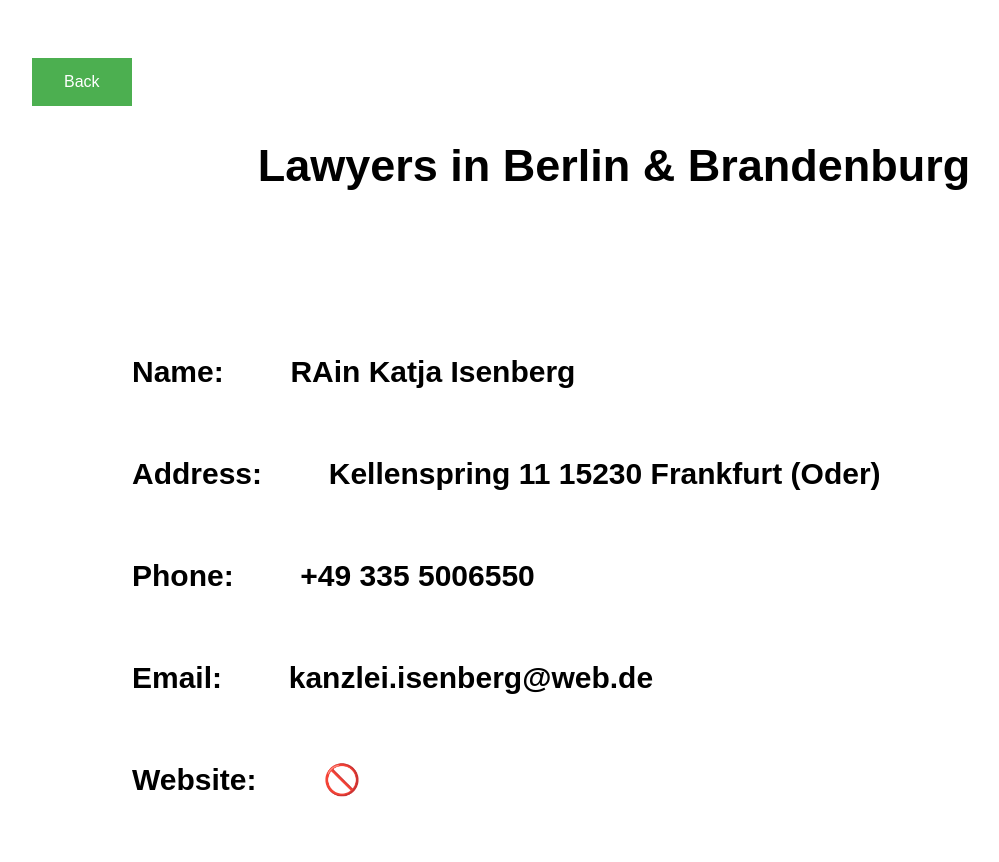
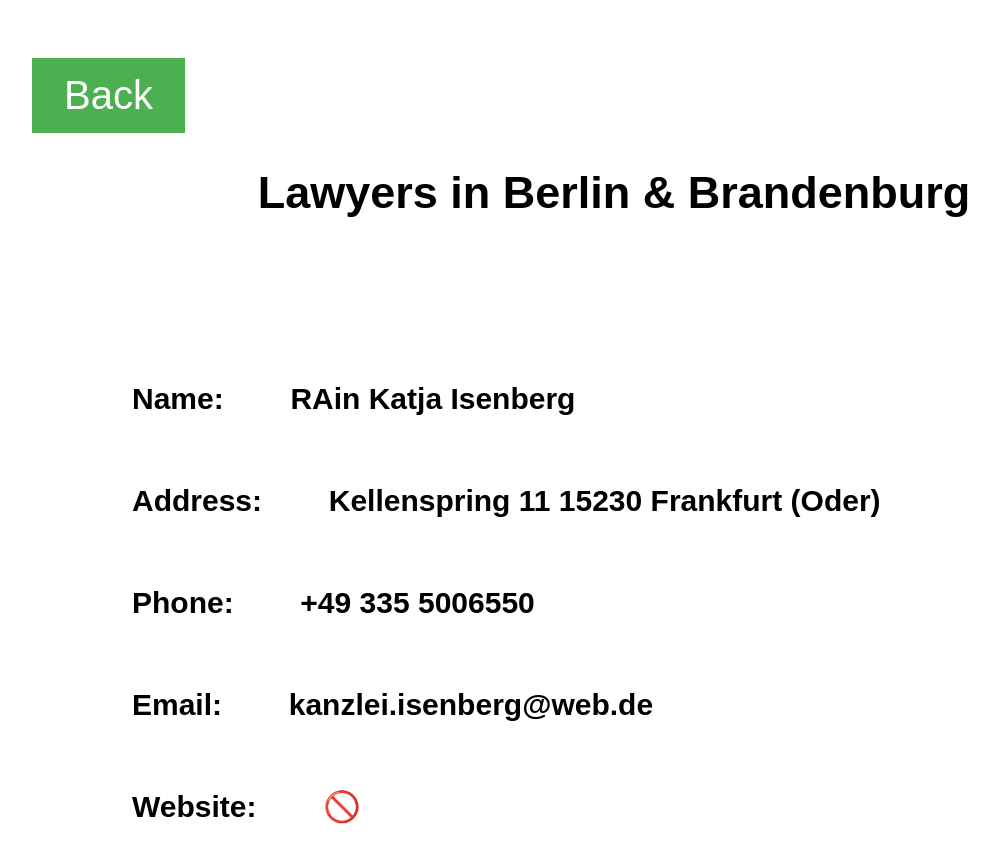
Before and after one commit to ShahabAfshar11/check1, a plain HTML site: page index.html in a window 1280 px wide. Shown: the top 862 px of the page, without its empty margins (26-1025 px from the left). Drawn offline with Linux system fonts and the light colour scheme.

Commit message:
Update style.css

```diff
--- a/style.css
+++ b/style.css
@@ -22,7 +22,7 @@ button {
     text-align: center;
     text-decoration: none;
     display: inline-block;
-    font-size: 16px;
+    font-size: 40px;
     margin: 4px 2px;
     cursor: pointer;
     margin-left: 50px;
```
